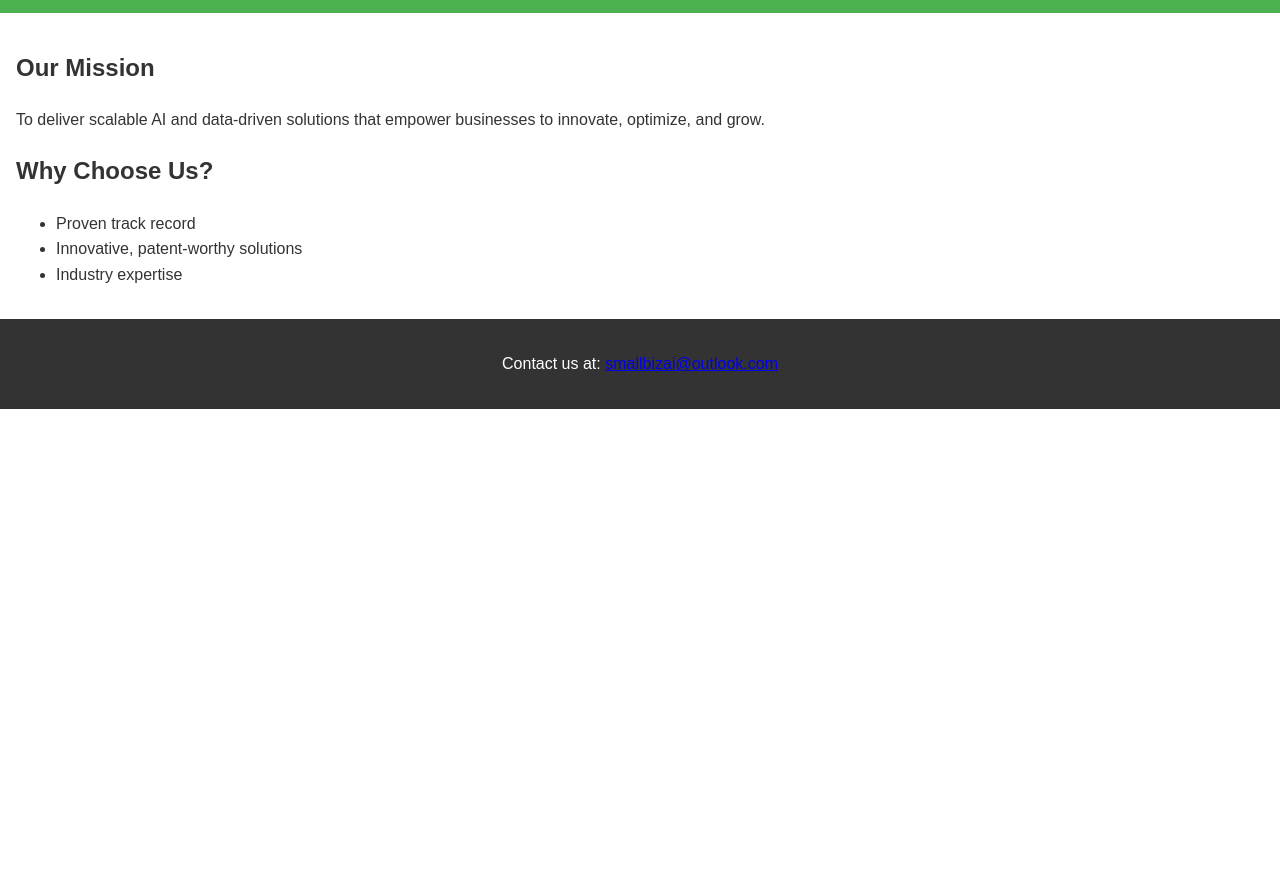
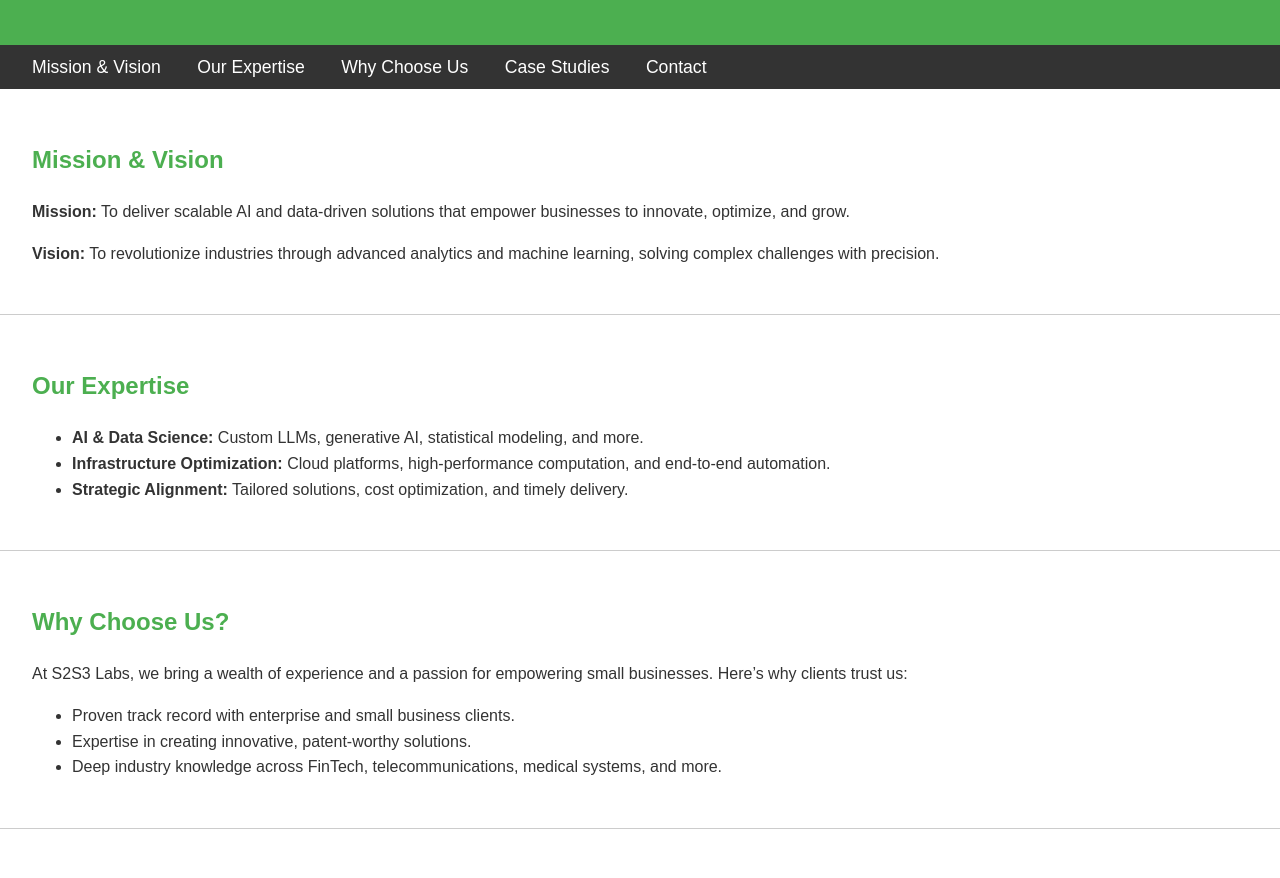
Before and after one commit to sanjmathan/s2s3-labs-website, a plain HTML site: page index.html in a window 1280 px wide. Shown: the part 155-1033 px from the top of the page. Before the commit the page ends 800 px from the top, so only its background shows below. Drawn offline with Linux system fonts and the light colour scheme.

Commit message:
Update index.html

```diff
--- a/index.html
+++ b/index.html
@@ -3,30 +3,98 @@
 <head>
     <meta charset="UTF-8">
     <meta name="viewport" content="width=device-width, initial-scale=1.0">
-    <title>S2S3 Labs</title>
-    <link rel="stylesheet" href="style.css">
+    <title>S2S3 Labs | Empowering Small Businesses</title>
+    <style>
+        body {
+            font-family: Arial, sans-serif;
+            margin: 0;
+            padding: 0;
+            line-height: 1.6;
+            color: #333;
+        }
+        header {
+            background: #4CAF50;
+            color: white;
+            padding: 2rem;
+            text-align: center;
+        }
+        nav {
+            background: #333;
+            padding: 0.5rem 1rem;
+        }
+        nav a {
+            color: white;
+            text-decoration: none;
+            margin: 0 1rem;
+            font-size: 1.1rem;
+        }
+        nav a:hover {
+            text-decoration: underline;
+        }
+        section {
+            padding: 2rem;
+            border-bottom: 1px solid #ccc;
+        }
+        footer {
+            text-align: center;
+            padding: 1rem;
+            background: #333;
+            color: white;
+        }
+        h1, h2 {
+            color: #4CAF50;
+        }
+    </style>
 </head>
 <body>
     <header>
         <h1>Welcome to S2S3 Labs</h1>
         <p>Empowering Small Businesses Through AI & Data Innovation</p>
     </header>
-    <main>
-        <section>
-            <h2>Our Mission</h2>
-            <p>To deliver scalable AI and data-driven solutions that empower businesses to innovate, optimize, and grow.</p>
-        </section>
-        <section>
-            <h2>Why Choose Us?</h2>
-            <ul>
-                <li>Proven track record</li>
-                <li>Innovative, patent-worthy solutions</li>
-                <li>Industry expertise</li>
-            </ul>
-        </section>
-    </main>
+    <nav>
+        <a href="#mission">Mission & Vision</a>
+        <a href="#expertise">Our Expertise</a>
+        <a href="#why-us">Why Choose Us</a>
+        <a href="#case-studies">Case Studies</a>
+        <a href="#contact">Contact</a>
+    </nav>
+    <section id="mission">
+        <h2>Mission & Vision</h2>
+        <p><strong>Mission:</strong> To deliver scalable AI and data-driven solutions that empower businesses to innovate, optimize, and grow.</p>
+        <p><strong>Vision:</strong> To revolutionize industries through advanced analytics and machine learning, solving complex challenges with precision.</p>
+    </section>
+    <section id="expertise">
+        <h2>Our Expertise</h2>
+        <ul>
+            <li><strong>AI & Data Science:</strong> Custom LLMs, generative AI, statistical modeling, and more.</li>
+            <li><strong>Infrastructure Optimization:</strong> Cloud platforms, high-performance computation, and end-to-end automation.</li>
+            <li><strong>Strategic Alignment:</strong> Tailored solutions, cost optimization, and timely delivery.</li>
+        </ul>
+    </section>
+    <section id="why-us">
+        <h2>Why Choose Us?</h2>
+        <p>At S2S3 Labs, we bring a wealth of experience and a passion for empowering small businesses. Here’s why clients trust us:</p>
+        <ul>
+            <li>Proven track record with enterprise and small business clients.</li>
+            <li>Expertise in creating innovative, patent-worthy solutions.</li>
+            <li>Deep industry knowledge across FinTech, telecommunications, medical systems, and more.</li>
+        </ul>
+    </section>
+    <section id="case-studies">
+        <h2>Case Studies</h2>
+        <ul>
+            <li><strong>Signal Degradation Analysis:</strong> Predictive models that improved efficiency.</li>
+            <li><strong>Deeksha School of Performing Arts:</strong> QR-code ticketing system with &lt;1% defect rate.</li>
+            <li><strong>Valvoline Franchise:</strong> Three-click data retrieval system for mechanics.</li>
+        </ul>
+    </section>
+    <section id="contact">
+        <h2>Contact Us</h2>
+        <p>Let’s work together to drive innovation!</p>
+        <p>Email: <a href="mailto:smallbizai@outlook.com">smallbizai@outlook.com</a></p>
+    </section>
     <footer>
-        <p>Contact us at: <a href="mailto:smallbizai@outlook.com">smallbizai@outlook.com</a></p>
+        <p>© 2025 S2S3 Labs. All rights reserved.</p>
     </footer>
 </body>
 </html>
```
